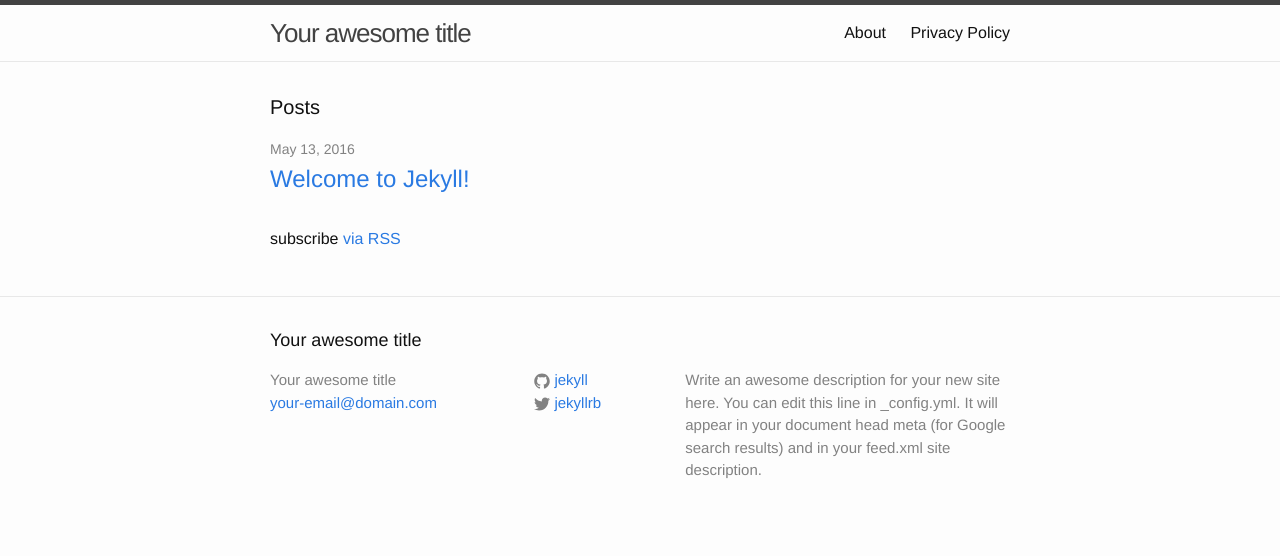
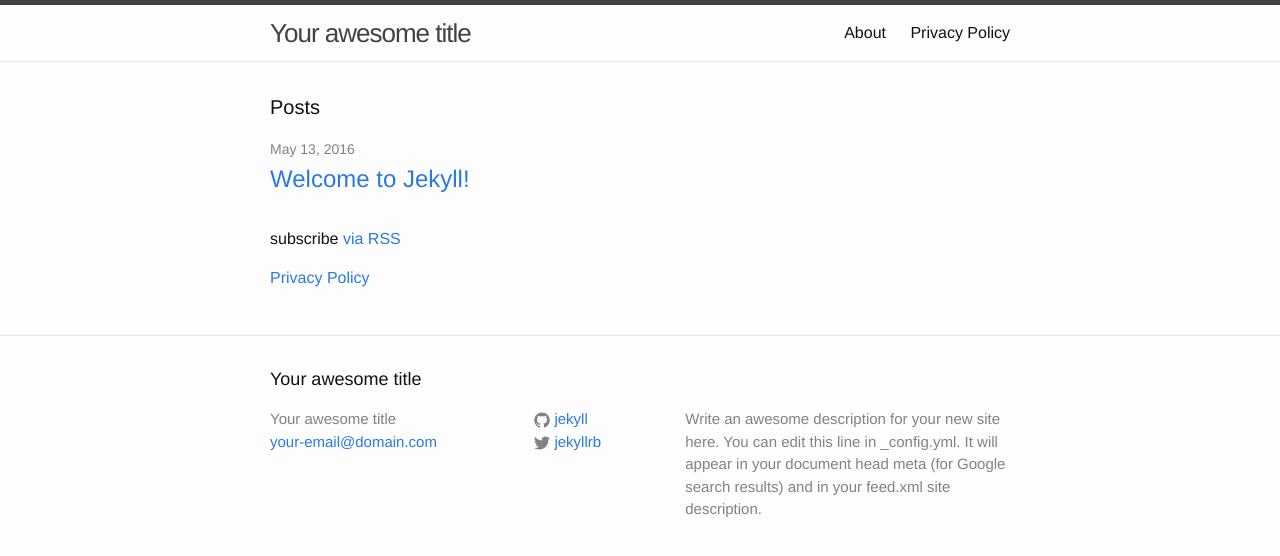
Before and after one commit to juliovargas/juliovargas.github.io, a Jekyll site: the page built from index.html, in a window 1280 px wide. Shown: the top 556 px of the page. Built offline with Jekyll 4.4.1, drawn with Linux system fonts in a browser that asks for light colours.

Commit message:
Link privacy policy from home page

```diff
--- a/index.html
+++ b/index.html
@@ -20,4 +20,6 @@ layout: default
 
   <p class="rss-subscribe">subscribe <a href="{{ "/feed.xml" | prepend: site.baseurl }}">via RSS</a></p>
 
+  <p><a href="{{ "/privacy.html" | prepend: site.baseurl }}">Privacy Policy</a></p>
+
 </div>
```
